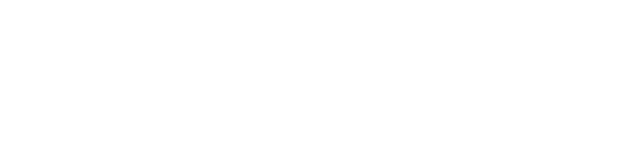
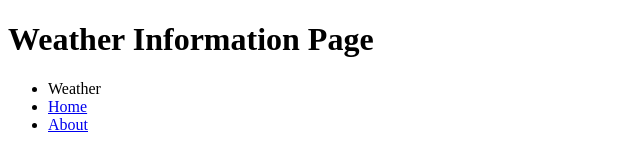
Before and after one commit to AKSGAJ/INST377, a plain HTML site: page weather.html in a window 1280 px wide. Shown: the whole page, without its empty margins (0-640 px from the left). Drawn offline with Linux system fonts and the light colour scheme.

Commit message:
Additions
Added headers and navigation

```diff
--- a/weather.html
+++ b/weather.html
@@ -3,9 +3,21 @@
 <head>
     <meta charset="UTF-8">
     <meta name="viewport" content="width=device-width, initial-scale=1.0">
-    <title>Document</title>
+    <title> Weather Page </title>
 </head>
 <body>
+    <!-- Header Section -->
+    <header id = "bar">
+        <h1> Weather Information Page </h1>
+     </header>
 
+     <!-- Navigation Bar -->
+    <nav id = "main-nav">
+        <ul>
+            <li> Weather </li>
+            <li><a href='home.html'> Home </a></li>
+            <li><a href='about.html'> About </a></li>
+        </ul>
+    </nav>
 </body>
 </html>
```
Also changed, not shown: about.html (+13 -1 lines), home.html (+14 -1 lines).
